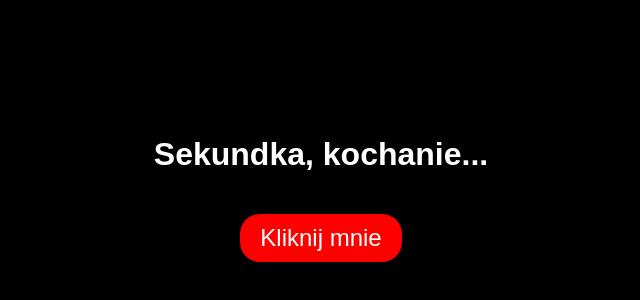
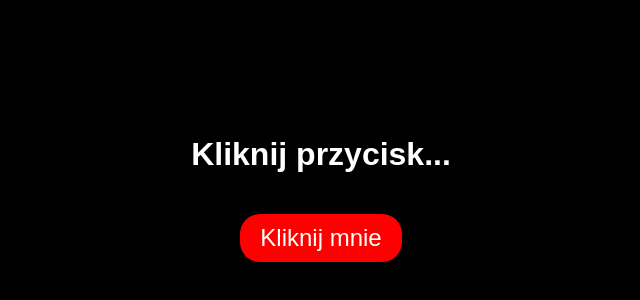
Before and after one commit to argx1/stronkadlanstki, a plain HTML site: page index.html in a window 1280 px wide. Shown: the part 220-520 px from the top of the page, without its empty margins (319-959 px from the left). Drawn offline with Linux system fonts and the light colour scheme.

Commit message:
index.html

```diff
--- a/index.html
+++ b/index.html
@@ -68,7 +68,7 @@
     </style>
 </head>
 <body id="body">
-    <h1 id="text">Sekundka, kochanie...</h1>
+    <h1 id="text">Kliknij przycisk...</h1>
     <button id="startButton" class="button">Kliknij mnie</button>
     <canvas id="heartCanvas" width="400" height="400"></canvas>
     <p class="message" id="romanticText">Talking to you makes everything feel better.</p>
```
